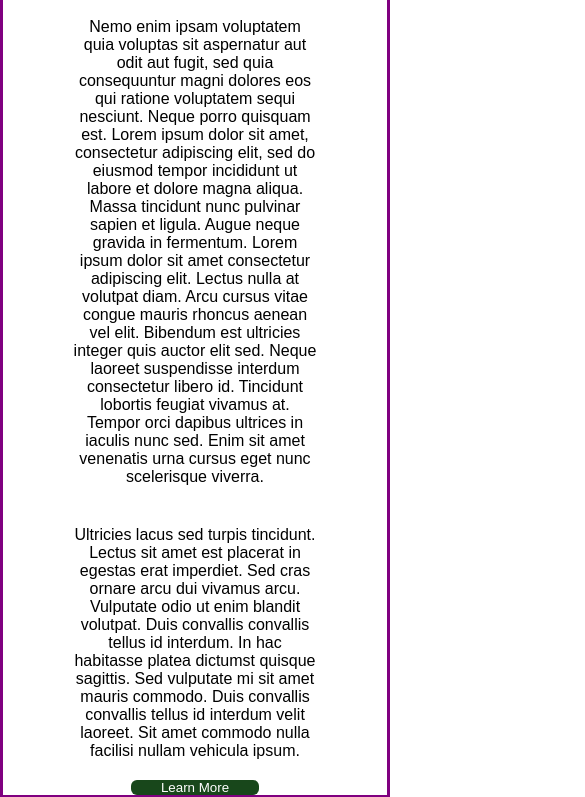
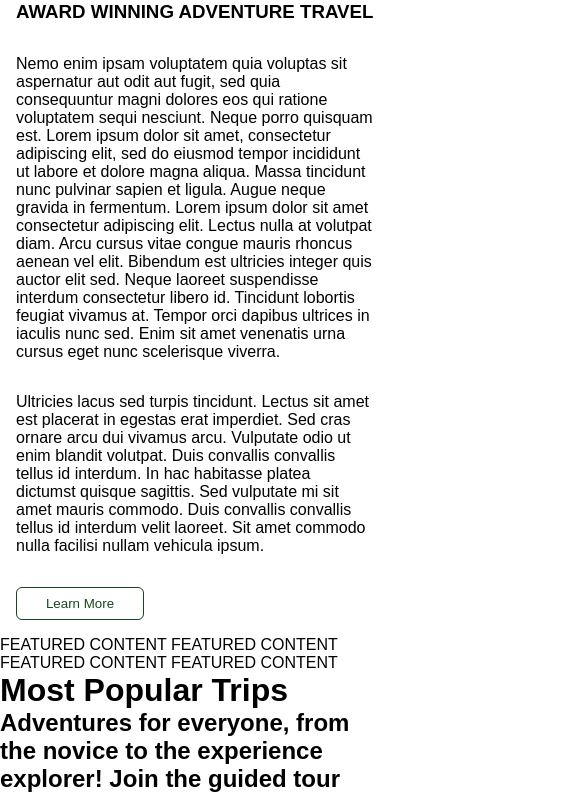
Before and after one commit to jasmatazzy/ARCHIVEterracota-tours-jhwv, a plain HTML site: page index.html in a window 390 px wide. Shown: the part 737-1534 px from the top of the page, 585 px wide, since content can reach past the window. Drawn offline with Linux system fonts and the light colour scheme; a web font is replaced by a local one.

Commit message:
finished button styling, responsiveness is great, I broke the nav bar somehow

```diff
--- a/index.html
+++ b/index.html
@@ -24,11 +24,11 @@
         <a href="#">Trip Information</a>
         <button class="contact">Contact Us</button>
         <button class="book">BOOK NOW</button>
-        <div class="menu">
-          <div class="bar1"></div>
-          <div class="bar2"></div>
-          <div class="bar3"></div>
-        </div>
+      </div>
+      <div class="menu">
+        <div class="bar1"></div>
+        <div class="bar2"></div>
+        <div class="bar3"></div>
       </div>
     </section>
   </div>
--- a/style.css
+++ b/style.css
@@ -14,6 +14,10 @@
     font-family: sans-serif;
 }
 
+:root {
+    font-size: 16px;
+}
+
 
 .container{
     display: flex;
@@ -27,21 +31,18 @@
     justify-content: space-between;
     align-items: center;
     padding: .5rem 3rem;
-    border: 1px solid blue;
 }
 
 .logo-title {
     display: flex;
     justify-content: space-between;
     align-items: center;
-    border: 1px solid red;
     gap: 1rem;
 }
 
 .nav-links {
     display: flex;
     justify-content: space-around;
-    /*border: 1px solid green;*/
     gap: 1rem;
     align-items: center;
 }
@@ -78,7 +79,6 @@
 
 .banner {
     text-align: center;
-    border: 1px solid orange;
     background-image: url(/assets/hero.jpg);
     background-color: #cccccc;
     display: flex;
@@ -101,20 +101,43 @@
     font-size: 3rem;
 }
 
-.main {
-    border: 3px solid purple;
-    display: flex;
-    flex-direction: column;
-    align-items: center;
-}
-
-.main button{
+.centered button {
     width: 8rem;
     color: #FFFFFF;
     background-color: #18471B;
     border: none;
     border-radius: 6px;
+    padding: .5rem .5rem;
+
 }
+
+.main {
+    padding: 1rem;
+    display: flex;
+    flex-direction: column;
+    gap: 1rem;
+}
+
+.main h3 {
+    font-weight: strong;
+}
+
+.main p{
+    padding: 1rem 0;
+}
+
+.main button{
+    width: 8rem;
+    color: #18471B;
+    background-color: #FFFFFF;
+    border: #18471B 1px solid;
+    border-radius: 6px;
+    padding: .5rem 1rem;
+}
+
+@media (max-width: 53rem) {
+
+ }
 
 
 .awards{
@@ -145,7 +168,7 @@
     height: 400px;
 }
 
-.card h3, p{
+.card h3 {
     padding: 20px 70px;
     text-align: center;
 }
```
